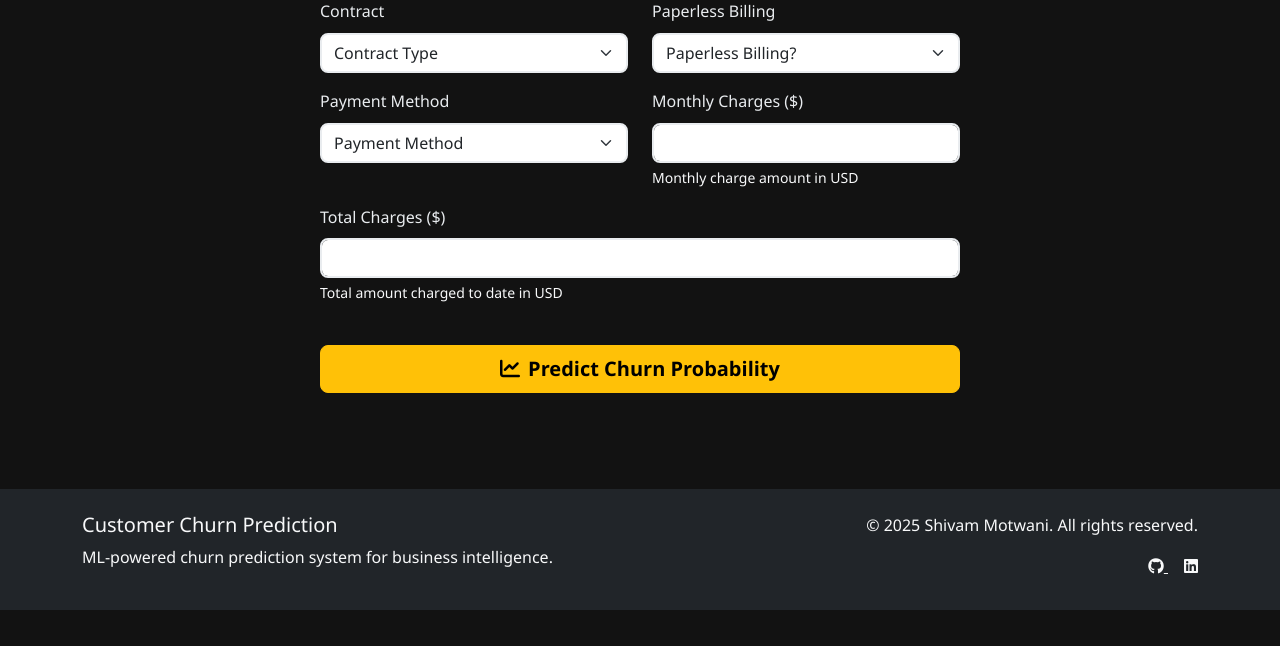
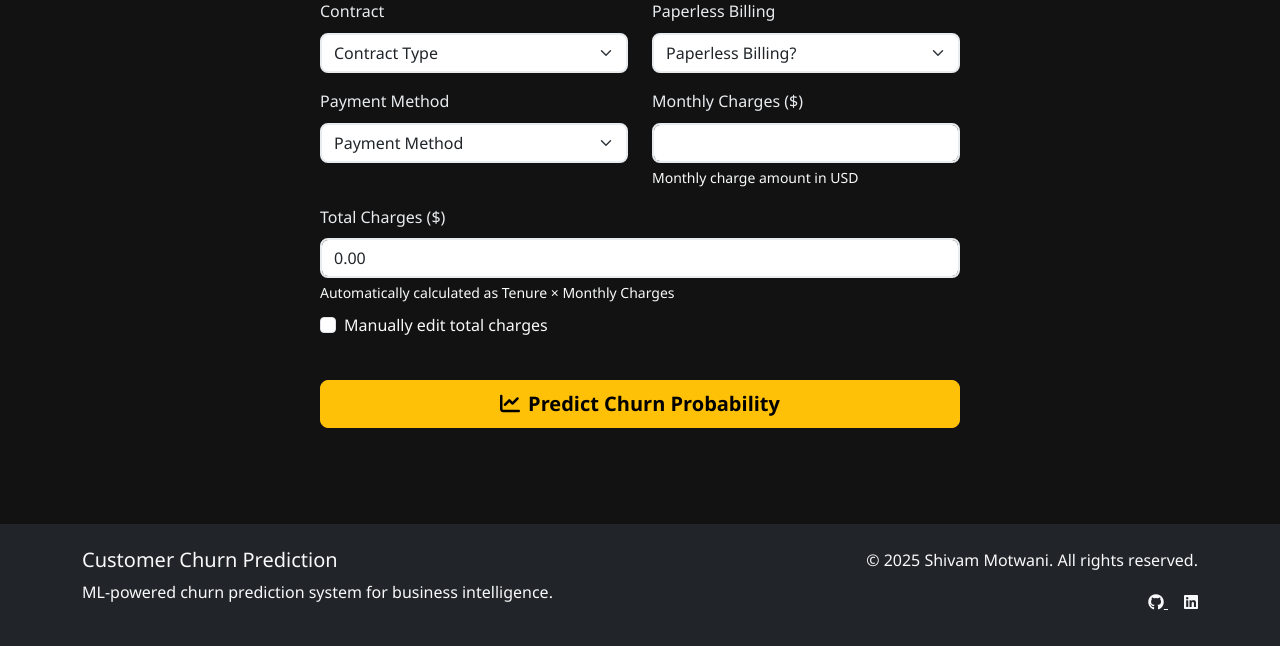
Before and after one commit to Shivam-Motwani/Churn-Prediction-Model, a Flask app: page /predict in a window 1280 px wide. Shown: the part 974-1620 px from the top of the page. Before the commit the page ends 1584 px from the top, so only its background shows below. Run offline with Flask 3, Linux system fonts and the light colour scheme.

Commit message:
Implement auto-calculating total charges with manual override option
Features added:
- Total charges field is now readonly by default
- Automatically calculates as tenure  monthly charges
- Real-time updates when tenure or monthly charges change
- Checkbox option to manually edit total charges
- Maintains dark theme styling and proper text visibility
- Remove total charges from result page customer summary

UI improvements:
- Added checkbox with proper dark theme styling
- Updated help text to explain automatic calculation
- JavaScript handles readonly/editable state switching
- Preserves form functionality and validation

```diff
--- a/app/templates/predict.html
+++ b/app/templates/predict.html
@@ -186,8 +186,14 @@
                         <div class="col-12 mb-3">
                             <label for="total_charges" class="form-label">Total Charges ($)</label>
                             <input type="number" class="form-control" id="total_charges" name="total_charges"
-                                   step="0.01" min="0" required>
-                            <div class="form-text text-light">Total amount charged to date in USD</div>
+                                   step="0.01" min="0" required readonly>
+                            <div class="form-text text-light">Automatically calculated as Tenure × Monthly Charges</div>
+                            <div class="form-check mt-2">
+                                <input class="form-check-input" type="checkbox" id="manual_total_charges">
+                                <label class="form-check-label text-light" for="manual_total_charges">
+                                    Manually edit total charges
+                                </label>
+                            </div>
                         </div>
                     </div>
 
@@ -229,19 +235,39 @@
     document.getElementById('tenure').addEventListener('input', calculateTotalCharges);
     document.getElementById('monthly_charges').addEventListener('input', calculateTotalCharges);
 
+    // Handle manual total charges checkbox
+    document.getElementById('manual_total_charges').addEventListener('change', function() {
+        const totalChargesField = document.getElementById('total_charges');
+        if (this.checked) {
+            totalChargesField.removeAttribute('readonly');
+            totalChargesField.focus();
+        } else {
+            totalChargesField.setAttribute('readonly', true);
+            calculateTotalCharges(); // Recalculate when switching back to auto
+        }
+    });
+
     function calculateTotalCharges() {
         const tenure = parseFloat(document.getElementById('tenure').value) || 0;
         const monthlyCharges = parseFloat(document.getElementById('monthly_charges').value) || 0;
+        const totalChargesField = document.getElementById('total_charges');
+        const manualCheckbox = document.getElementById('manual_total_charges');
 
-        if (tenure > 0 && monthlyCharges > 0) {
-            const estimatedTotal = tenure * monthlyCharges;
-            const totalChargesField = document.getElementById('total_charges');
-
-            if (!totalChargesField.value || totalChargesField.value == 0) {
-                totalChargesField.value = estimatedTotal.toFixed(2);
+        // Only auto-calculate if manual editing is not enabled
+        if (!manualCheckbox.checked) {
+            if (tenure >= 0 && monthlyCharges >= 0) {
+                const calculatedTotal = tenure * monthlyCharges;
+                totalChargesField.value = calculatedTotal.toFixed(2);
+            } else {
+                totalChargesField.value = '0.00';
             }
         }
     }
+
+    // Initialize calculation on page load
+    document.addEventListener('DOMContentLoaded', function() {
+        calculateTotalCharges();
+    });
 
     // Form validation feedback
     (function() {
--- a/app/templates/result.html
+++ b/app/templates/result.html
@@ -162,7 +162,6 @@
                                 <li><strong class="text-warning">Tenure:</strong> {{ customer_data.get('tenure', 'N/A') }} months</li>
                                 <li><strong class="text-warning">Contract:</strong> {{ customer_data.get('contract', 'N/A') }}</li>
                                 <li><strong class="text-warning">Monthly Charges:</strong> ${{ "%.2f" | format(customer_data.get('monthly_charges', 0)) }}</li>
-                                <li><strong class="text-warning">Total Charges:</strong> ${{ "%.2f" | format(customer_data.get('total_charges', 0)) }}</li>
                             </ul>
                         </div>
                         <div class="col-md-6">
```
